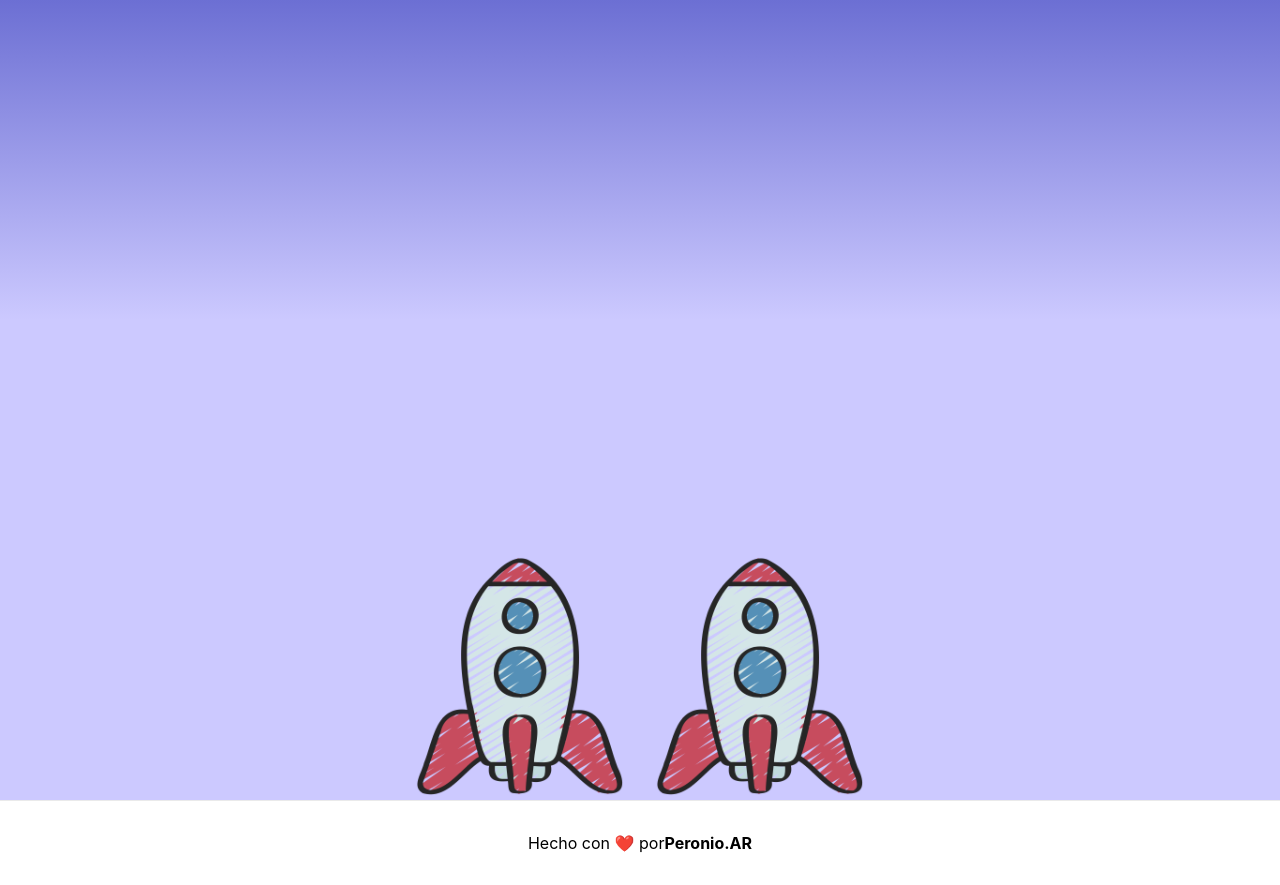
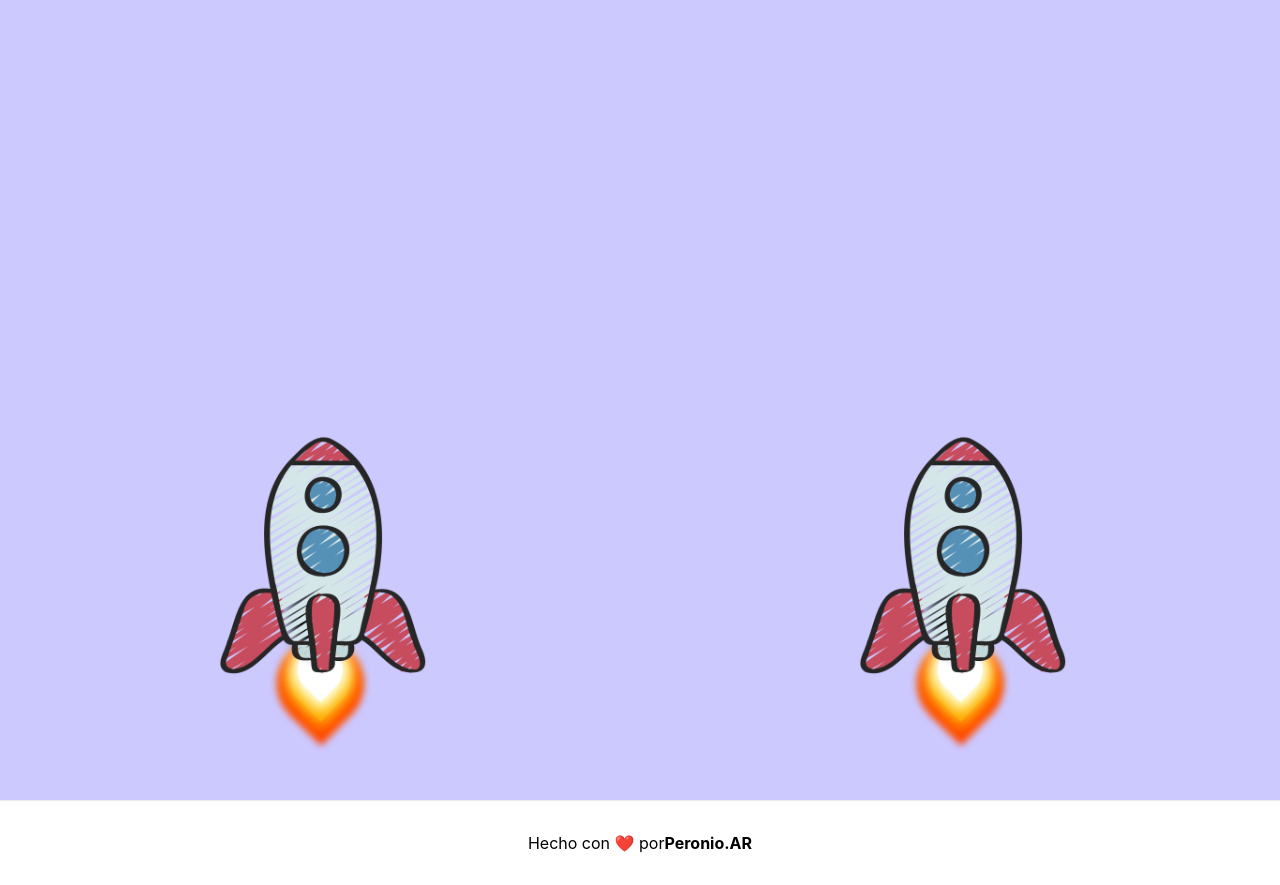
Before and after one commit to peronio-games/rocket-display, a Next.js app: page / in a window 1280 px wide. Built offline with nearby package versions, Linux system fonts and the light colour scheme; what @rainbow-me/rainbowkit, wagmi would draw is missing.

Commit message:
added player and fire effects

```diff
--- /dev/null
+++ b/components/Fire.tsx
@@ -0,0 +1,19 @@
+import styles from "../styles/Fire.module.css";
+// import Image from "next/image";
+
+export const Fire = () => {
+  return (
+    <>
+      <div className={styles.inverted}>
+        <div className={styles.container}>
+          <div className={`${styles.red} ${styles.flame}`}></div>
+          <div className={`${styles.orange} ${styles.flame}`}></div>
+          <div className={`${styles.yellow} ${styles.flame}`}></div>
+          <div className={`${styles.white} ${styles.flame}`}></div>
+          <div className={`${styles.blue} ${styles.circle}`}></div>
+          <div className={`${styles.black} ${styles.circle}`}></div>
+        </div>
+      </div>
+    </>
+  );
+};
--- a/components/Launch.tsx
+++ b/components/Launch.tsx
@@ -2,6 +2,8 @@ import { SkyBackground } from "./SkyBackground";
 
 import styles from "../styles/Home.module.css";
 import { ShipsContainer } from "./ShipsContainer";
+import { useState } from "react";
+import { useEffect } from "react";
 
 interface ILaunchProps {
   //   animated: boolean;
@@ -12,10 +14,22 @@ const Container = (props: any) => (
 );
 
 export const Launch = (props: ILaunchProps) => {
+  const [startShip, setStartShip] = useState(false);
+  const [startBackground, setStartBackground] = useState(false);
+
+  useEffect(() => {
+    setTimeout(() => {
+      setStartShip(true);
+    }, 1000);
+
+    setTimeout(() => {
+      setStartBackground(true);
+    }, 2200);
+  }, []);
   return (
     <Container>
-      <SkyBackground animated={false} />
-      <ShipsContainer />
+      <SkyBackground animated={startBackground} />
+      <ShipsContainer start={startShip} />
     </Container>
   );
 };
--- a/components/Player.tsx
+++ b/components/Player.tsx
@@ -1,9 +1,43 @@
+import { useState, useEffect } from "react";
 import { Ship } from "./Ship";
 
 interface IPlayerProps {
-  //   animated: boolean;
+  start: boolean;
 }
 
-export const Player = (props: IPlayerProps) => {
-  return <Ship animated={false} />;
+export const Player = ({ start }: IPlayerProps) => {
+  const [shaking, setShaking] = useState(false);
+  const [fire, setFire] = useState(false);
+  const [launched, setLaunched] = useState(false);
+  const [mainSpeed, setMainSpeed] = useState(false);
+
+  const initLaunch = () => {
+    console.info("Init Launch!!");
+    setLaunched(true);
+    setFire(true);
+    setTimeout(() => {
+      setShaking(true);
+      setMainSpeed(true);
+    }, 800);
+
+    setTimeout(() => {
+      setShaking(false);
+    }, 15500);
+  };
+
+  useEffect(() => {
+    console.info("Start", start);
+    if (start) {
+      console.info("Start Ship!!");
+      initLaunch();
+    }
+  }, [start]);
+  return (
+    <Ship
+      shaking={shaking}
+      launched={launched}
+      mainSpeed={mainSpeed}
+      fire={fire}
+    />
+  );
 };
--- a/components/Ship.tsx
+++ b/components/Ship.tsx
@@ -1,15 +1,26 @@
 import styles from "../styles/Ship.module.css";
 import rocketShip from "../public/img/rocket-ship.png";
 import Image from "next/image";
+import { Fire } from "./Fire";
 
 interface IShipProps {
-  animated: boolean;
+  shaking: boolean;
+  launched: boolean;
+  mainSpeed: boolean;
+  fire: boolean;
 }
 
-export const Ship = ({ animated }: IShipProps) => {
+export const Ship = ({ shaking, launched, mainSpeed, fire }: IShipProps) => {
   return (
-    <div className={`${styles.ship} ${animated ? styles.shaking : ""}`}>
-      <Image src={rocketShip} alt='Rocket Ship' />
+    <div className={`${styles.ship}`}>
+      <div className={`${mainSpeed ? styles.mainSpeed : ""}`}>
+        <div className={`${launched ? styles.launch : ""}`}>
+          <div className={`${shaking ? styles.shaking : ""}`}>
+            <Image src={rocketShip} alt='Rocket Ship' />
+          </div>
+          {fire ? <Fire /> : ""}
+        </div>
+      </div>
     </div>
   );
 };
--- a/components/ShipsContainer.tsx
+++ b/components/ShipsContainer.tsx
@@ -14,6 +14,7 @@ export const ShipsContainer = ({ start }: IShipsContainerProps) => {
 
   useEffect(() => {
     if (start) {
+      startAnimation();
     }
   }, [start]);
 
@@ -21,8 +22,8 @@ export const ShipsContainer = ({ start }: IShipsContainerProps) => {
     <>
       <button>Start</button>
       <div className={styles.shipContainer}>
-        <Player />
-        <Player />
+        <Player start={start} />
+        <Player start={start} />
       </div>
     </>
   );
--- /dev/null
+++ b/styles/Fire.module.css
@@ -0,0 +1,109 @@
+.inverted {
+  transform: rotate(180deg);
+  top: -10vh;
+  position: absolute;
+  bottom: -15vh;
+  left: calc(50%);
+  z-index: 1;
+}
+
+.container {
+  margin: 80px auto;
+  width: 60px;
+  height: 60px;
+  position: relative;
+  transform-origin: center bottom;
+  animation-name: flicker;
+  animation-duration: 3ms;
+  animation-delay: 200ms;
+  animation-timing-function: ease-in;
+  animation-iteration-count: infinite;
+  animation-direction: alternate;
+  left: 50%;
+}
+
+.flame {
+  bottom: 0;
+  position: absolute;
+  border-bottom-right-radius: 50%;
+  border-bottom-left-radius: 50%;
+  border-top-left-radius: 50%;
+  transform: rotate(-45deg) scale(1.5, 1.5);
+}
+
+.yellow {
+  left: 15px;
+  width: 30px;
+  height: 30px;
+  background: gold;
+  box-shadow: 0px 0px 9px 4px gold;
+}
+
+.orange {
+  left: 10px;
+  width: 40px;
+  height: 40px;
+  background: orange;
+  box-shadow: 0px 0px 9px 4px orange;
+}
+
+.red {
+  left: 5px;
+  width: 50px;
+  height: 50px;
+  background: OrangeRed;
+  box-shadow: 0px 0px 5px 4px OrangeRed;
+}
+
+.white {
+  left: 15px;
+  bottom: -4px;
+  width: 30px;
+  height: 30px;
+  background: white;
+  box-shadow: 0px 0px 9px 4px white;
+}
+
+.circle {
+  border-radius: 50%;
+  position: absolute;
+}
+
+.blue {
+  width: 10px;
+  height: 10px;
+  left: 25px;
+  bottom: -25px;
+  background: SlateBlue;
+  box-shadow: 0px 0px 15px 10px SlateBlue;
+}
+
+.black {
+  width: 40px;
+  height: 40px;
+  left: 10px;
+  bottom: -60px;
+  background: black;
+  box-shadow: 0px 0px 15px 10px black;
+}
+
+@keyframes flicker {
+  0% {
+    transform: rotate(-1deg);
+  }
+  20% {
+    transform: rotate(1deg);
+  }
+  40% {
+    transform: rotate(-1deg);
+  }
+  60% {
+    transform: rotate(1deg) scaleY(1.04);
+  }
+  80% {
+    transform: rotate(-2deg) scaleY(0.92);
+  }
+  100% {
+    transform: rotate(1deg);
+  }
+}
--- a/styles/Ship.module.css
+++ b/styles/Ship.module.css
@@ -4,15 +4,29 @@
   width: 100%;
   display: flex;
   flex-flow: row;
-  justify-content: center;
+  justify-content: space-around;
 }
 
 .ship {
   max-width: 30vh;
+  transition: transform 1s;
+}
+
+.ship img {
+  position: relative;
+  z-index: 2;
 }
 
 .shaking {
+  position: relative;
+  z-index: 2;
   animation: shakeAnimation 0.3s linear infinite;
+}
+
+.launch {
+  animation: launchAnimation 4s ease-in;
+  animation-iteration-count: 1;
+  animation-fill-mode: forwards;
 }
 
 @keyframes shakeAnimation {
@@ -34,3 +48,52 @@
     transform: translateX(3px) rotate(0deg);
   }
 }
+
+@keyframes launchAnimation {
+  0%,
+  2%,
+  4%,
+  6%,
+  8%,
+  10%,
+  12%,
+  14%,
+  16% {
+    transform: translateX(-1px);
+  }
+  1%,
+  3%,
+  5%,
+  7%,
+  9%,
+  11%,
+  13%,
+  15%,
+  17% {
+    transform: translateX(1px);
+  }
+  18% {
+    transform: translateX(0px);
+  }
+  20% {
+    transform: translateY(0px);
+  }
+  100% {
+    transform: translateY(-100px);
+  }
+}
+
+.mainSpeed {
+  animation: mainSpeedAnimation 26s ease-in;
+  animation-iteration-count: 1;
+  animation-fill-mode: forwards;
+}
+
+@keyframes mainSpeedAnimation {
+  0% {
+    transform: translateY(0px);
+  }
+  90% {
+    transform: translateY(-500px);
+  }
+}
--- a/styles/SkyBackground.module.css
+++ b/styles/SkyBackground.module.css
@@ -11,7 +11,7 @@
     rgba(0, 2, 52, 1) 80%,
     rgba(0, 2, 0, 1) 100%
   );
-  background-size: 100% 500%;
+  background-size: 100% 1500%;
   background-position: 0% 100%;
   /* background-size: 100% 1100%; */
   height: 100vh;
@@ -23,11 +23,11 @@
   0% {
     background-position: 0% 100%;
   }
-  10% {
-    background-position: 0% 60%;
+  40% {
+    background-position: 0% 80%;
   }
   60% {
-    background-position: 0% 30%;
+    background-position: 0% 20%;
   }
   100% {
     background-position: 0% 0%;
```
